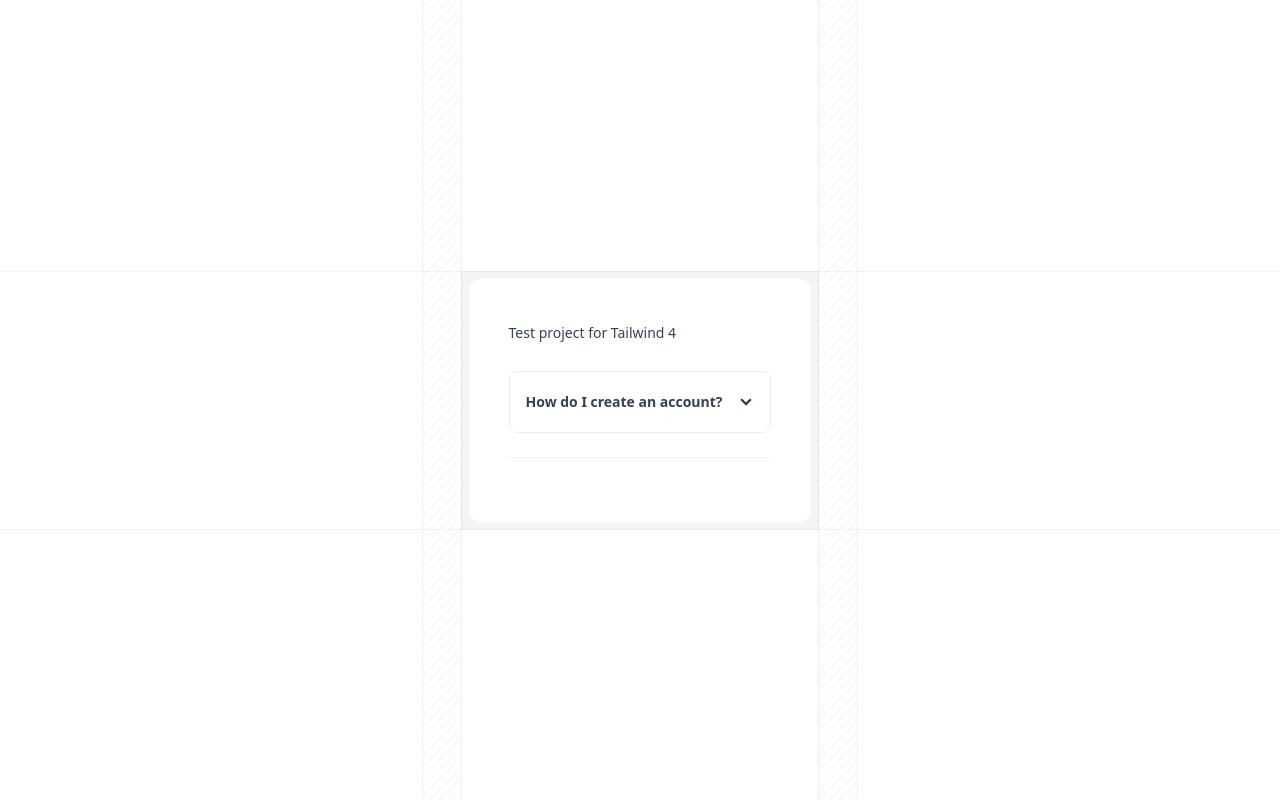
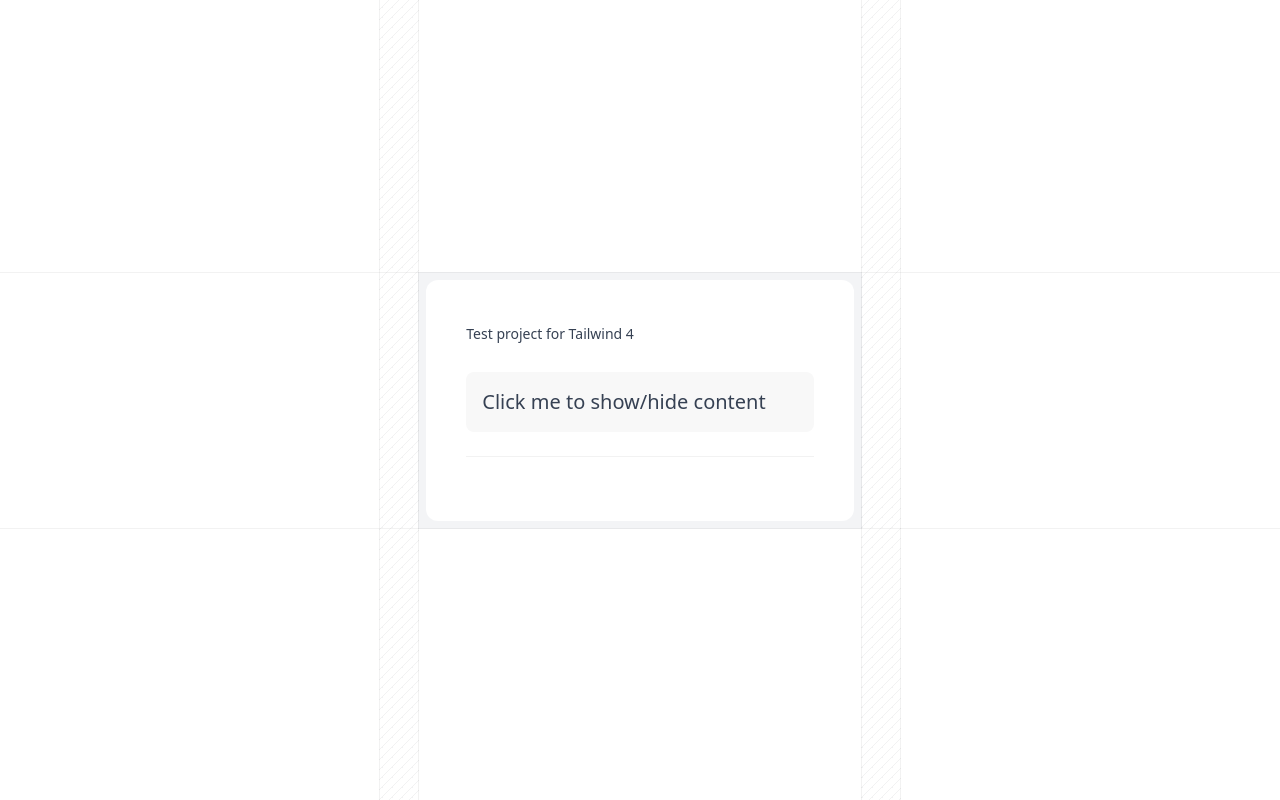
Before and after one commit to Joxeur2/tailwind-test, an Angular app: page / in a window 1280 px wide. Built offline with nearby package versions, Linux system fonts and the light colour scheme.

Commit message:
Upgrade libs

```diff
--- a/src/app/app.component.html
+++ b/src/app/app.component.html
@@ -4,10 +4,12 @@
       <div class="space-y-6">
         <p>Test project for Tailwind 4</p>
 
-        <div class="collapse collapse-arrow bg-base-100 border border-base-300">
+        <div class="collapse bg-base-200">
           <input type="checkbox" />
-          <div class="collapse-title font-semibold">How do I create an account?</div>
-          <div class="collapse-content text-sm">Click the "Sign Up" button in the top right corner and follow the registration process.</div>
+          <div class="collapse-title text-xl font-medium">Click me to show/hide content</div>
+          <div class="collapse-content">
+            <p>hello</p>
+          </div>
         </div>
 
       </div>
```
Also changed, not shown: package.json (+18 -17 lines).
